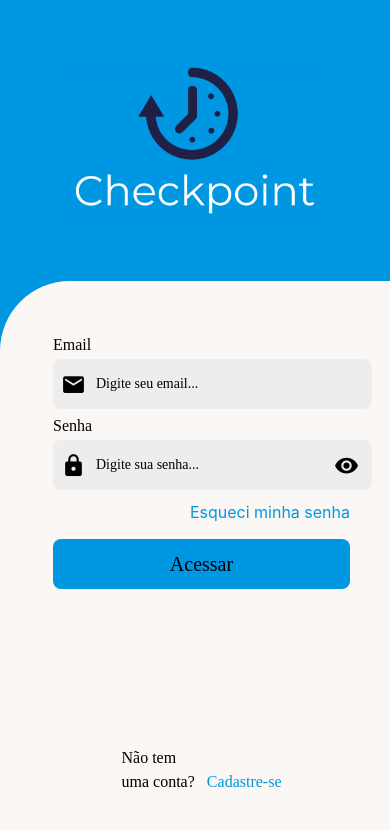
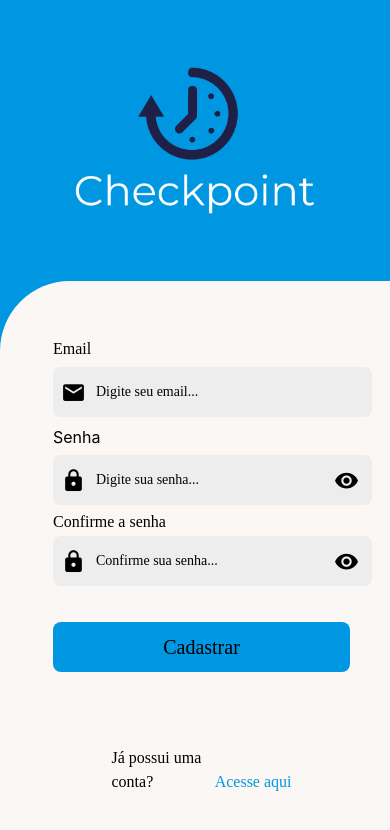
Before and after one commit to Felip3ra/CheckPoint, a React Native app: screen /Home in a window 390 px wide. Shown: the top 830 px of the page. Built offline with nearby package versions, Linux system fonts and the light colour scheme.

Commit message:
fix: Ajustando a tela de cadastro

```diff
--- a/App.tsx
+++ b/App.tsx
@@ -4,6 +4,7 @@ import { NavigationContainer } from "@react-navigation/native";
 import Routes from "./pages/routes";
 import './global.css';
 import Login from "pages/Login";
+import Cadastrar from "pages/Cadastrar";
 
 function App(): React.JSX.Element {
   return(
@@ -11,7 +12,7 @@ function App(): React.JSX.Element {
     //<NavigationContainer>
       //<Routes/>
     //</NavigationContainer>
-    <Login/>
+    <Cadastrar/>
   );
 }
 
--- a/package.json
+++ b/package.json
@@ -23,6 +23,7 @@
     "react-native-gesture-handler": "^2.24.0",
     "react-native-paper": "^5.13.1",
     "react-native-reanimated": "^3.16.2",
+    "react-native-reanimated-carousel": "^4.0.2",
     "react-native-safe-area-context": "^4.12.0",
     "react-native-screens": "^4.9.1",
     "react-native-vector-icons": "^10.2.0"
--- a/pages/Cadastrar.tsx
+++ b/pages/Cadastrar.tsx
@@ -15,13 +15,13 @@ function Cadastrar(): React.JSX.Element {
             </View>
             <View style={styles.ContainerBackground}>
                 <View style={styles.ContainerInput}>
-                    <Text style={styles.LabelEmail}>
+                    <Text className="text-base mt-14 mb-1.5 font-montserratRegular">
                         Email
                     </Text>
                     <StyledTextInput Iconname="email" placeholder="Digite seu email..." ispassword={false} />
 
 
-                    <Text style={styles.LabelSenha}>
+                    <Text style={styles.LabelSenha} className="text-base mt-2 mb-1.5">
                         Senha
                     </Text>
                     <StyledTextInput Iconname="lock" placeholder="Digite sua senha..." ispassword={true} />
@@ -32,21 +32,14 @@ function Cadastrar(): React.JSX.Element {
                     </Text>
                     <StyledTextInput Iconname="lock" placeholder="Confirme sua senha..." ispassword={true} />
 
-
-                    <TouchableOpacity style={styles.BtnEsqueciSenha}>
-                        <Text style={styles.BtnTextEsqueciSenha}>
-                            Esqueci minha senha
-                        </Text>
-                    </TouchableOpacity>
-
                     <Acessar tipo="Cadastrar"/>
 
                     <View style={{flexDirection: "row",justifyContent: "center", alignItems: "flex-end",flex:1, marginBottom: 50, width: 180,alignSelf: "center"}}>
-                        <Text style={{marginRight: 5,fontSize: 16}}>
+                        <Text className="mr-2 text-base font-montserratRegular">
                             Já possui uma conta?
                         </Text>
                         <TouchableOpacity>
-                        <Text style={styles.BtnTextCadastro}>
+                        <Text className="text-base text-[#0097E2] font-montserratRegular">
                             Acesse aqui
                         </Text>
                     </TouchableOpacity>
--- a/styles/styles.ts
+++ b/styles/styles.ts
@@ -39,12 +39,7 @@ export const styles = StyleSheet.create({
         backgroundColor: '#0097E2',
 
     },
-    LabelEmail:{
 
-        fontSize: 16,
-        marginTop: 55,
-        marginBottom: 5,
-    },
     LabelSenha:{
 
         fontSize: 16,
@@ -74,14 +69,9 @@ export const styles = StyleSheet.create({
         justifyContent: "center",
         alignItems: "center",
         height: 50,
-        marginTop: 15,
+        marginTop: 36,
     },
 
-    BtnTextCadastro:{
-        fontSize: 16,
-        color: '#0097E2',
-        fontFamily: 'Montserrat-Regular'
-    },
     LabelConfirmeSenha:{
         fontFamily: 'Montserrat-Regular',
         fontSize: 16,
```
Also changed, not shown: 1 other file (tests, documents, lock files or other folders).
